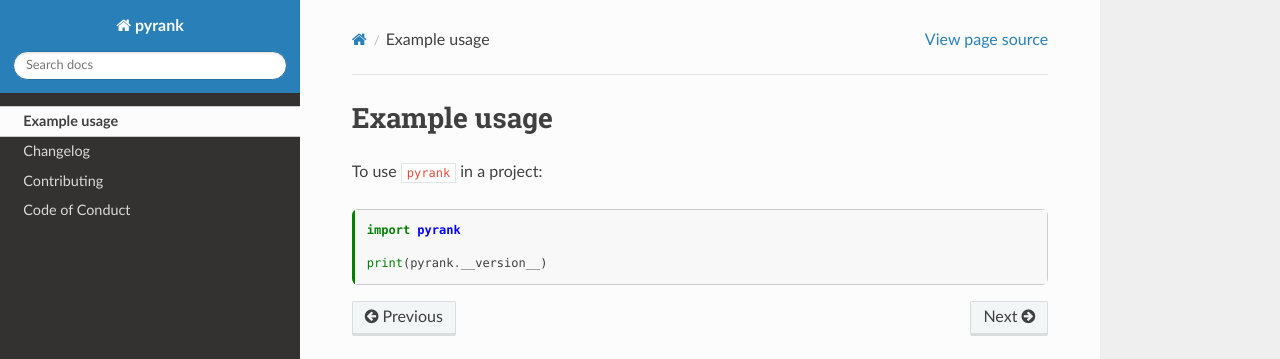
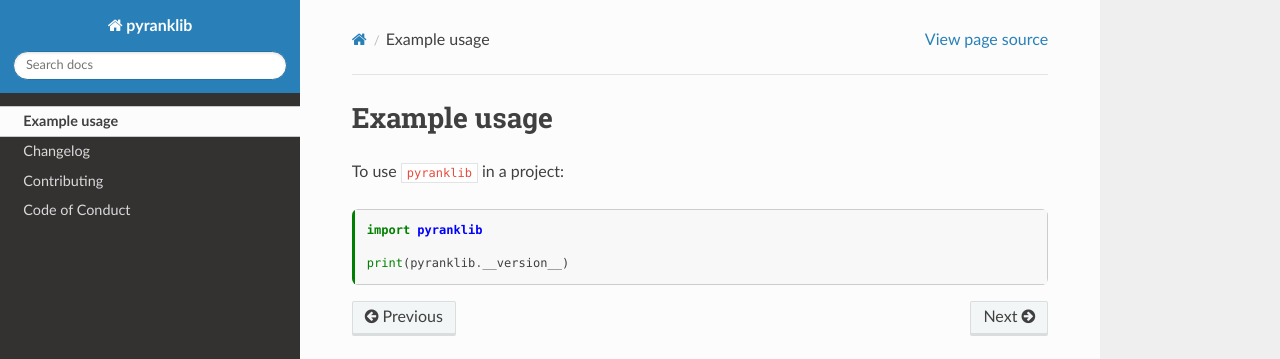
Before and after one commit to amaurylekens/pyranklib, a Sphinx documentation site: the page built from docs/example.ipynb, in a window 1280 px wide. Shown: the top 359 px of the page. Built offline with Sphinx 7.4.7 and the Read the Docs theme 2.0.0, drawn with Linux system fonts in a browser that asks for light colours; pages that are not in the unit, such as notebooks, are missing from menus.

Commit message:
Ref: rename pyrank to pyranklib in file"

````diff
--- a/README.md
+++ b/README.md
@@ -1,11 +1,11 @@
-# pyrank
+# pyranklib
 
 Rank and unrank combinatorics
 
 ## Installation
 
 ```bash
-$ pip install pyrank
+$ pip install pyranklib
 ```
 
 ## Usage
@@ -18,8 +18,8 @@ Interested in contributing? Check out the contributing guidelines. Please note t
 
 ## License
 
-`pyrank` was created by Amaury Lekens. It is licensed under the terms of the MIT license.
+`pyranklib` was created by Amaury Lekens. It is licensed under the terms of the MIT license.
 
 ## Credits
 
-`pyrank` was created with [`cookiecutter`](https://cookiecutter.readthedocs.io/en/latest/) and the `py-pkgs-cookiecutter` [template](https://github.com/py-pkgs/py-pkgs-cookiecutter).
+`pyranklib` was created with [`cookiecutter`](https://cookiecutter.readthedocs.io/en/latest/) and the `py-pkgs-cookiecutter` [template](https://github.com/py-pkgs/py-pkgs-cookiecutter).
--- a/docs/conf.py
+++ b/docs/conf.py
@@ -6,7 +6,7 @@
 
 # -- Project information -----------------------------------------------------
 
-project = u"pyrank"
+project = u"pyranklib"
 copyright = u"2023, Amaury Lekens"
 author = u"Amaury Lekens"
 
--- a/pyproject.toml
+++ b/pyproject.toml
@@ -1,5 +1,5 @@
 [tool.poetry]
-name = "pyrank"
+name = "pyranklib"
 version = "0.1.0"
 description = "Rank and unrank combinatorics"
 authors = ["Amaury Lekens"]
````
Also changed, not shown: CHANGELOG.md (+1 -1 lines), CONTRIBUTING.md (+4 -4 lines), docs/example.ipynb, 3 other files.
